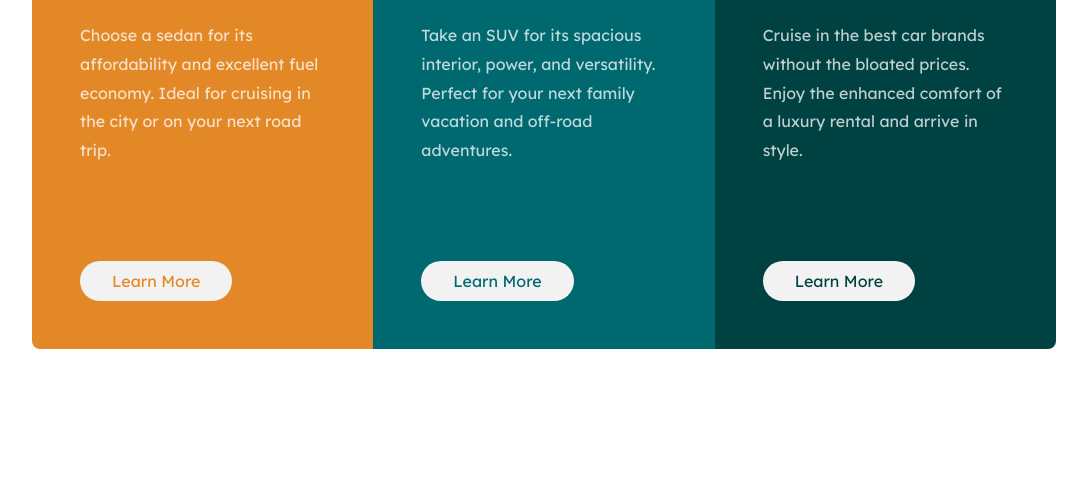
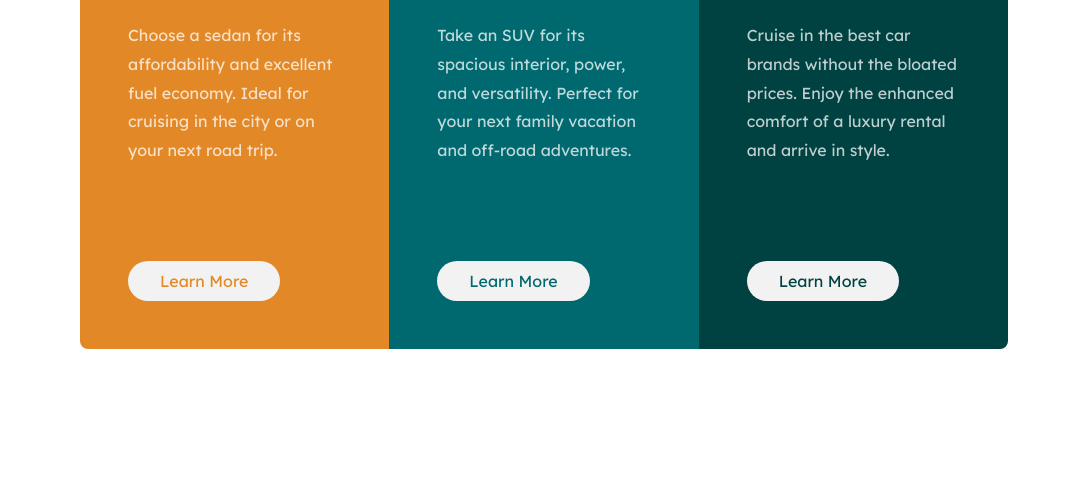
Before and after one commit to ratul0407/3-column-preview-card-component, a plain HTML site: page index.html in a window 1280 px wide. Shown: the part 315-800 px from the top of the page, without its empty margins (96-1183 px from the left). Drawn offline with Linux system fonts and the light colour scheme.

Commit message:
update commit

```diff
--- a/styles/styles.css
+++ b/styles/styles.css
@@ -83,7 +83,7 @@ body {
   background-color: var(--clr-very-light-gray);
 }
 main {
-  margin: 0 8rem;
+  margin: 0 11rem;
   display: grid;
   grid-template-columns: repeat(3, 1fr);
 }
```
